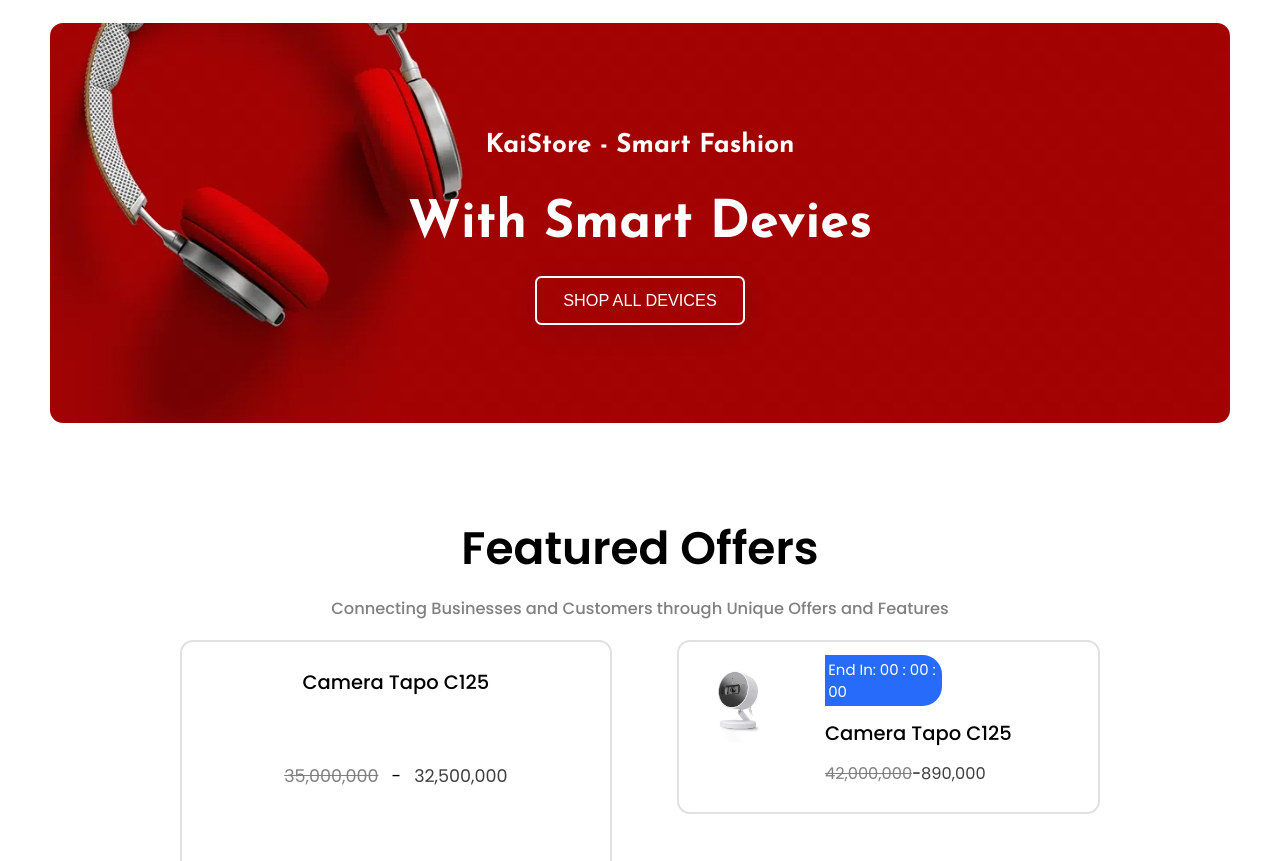
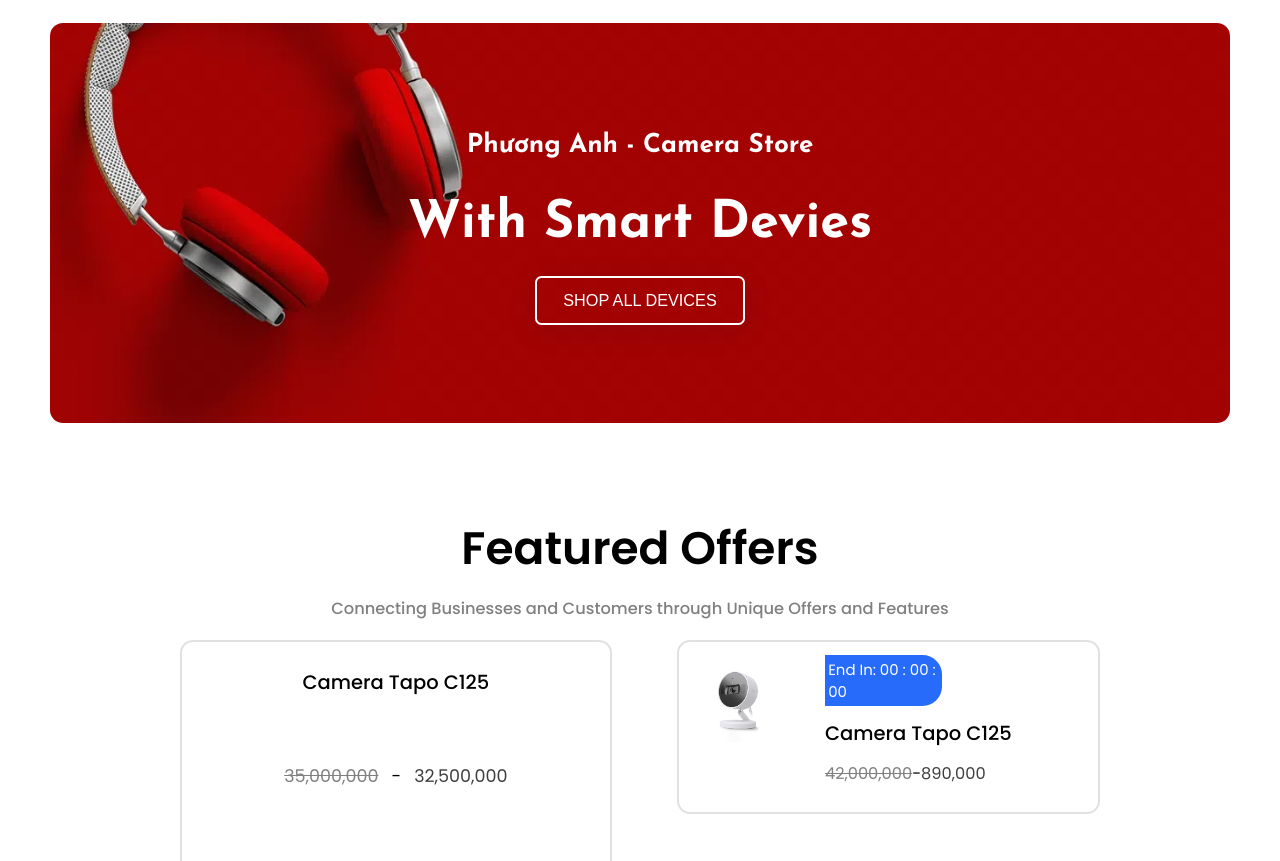
Before and after one commit to NhwTaho/camera-store, a React (Create React App) app: page / in a window 1280 px wide. Shown: the part 1980-2841 px from the top of the page. Built offline with nearby package versions, Linux system fonts and the light colour scheme.

Commit message:
config banner

```diff
--- a/src/components/Banner.jsx
+++ b/src/components/Banner.jsx
@@ -1,12 +1,13 @@
 import React from 'react'
 import bg from '../assets/images/fashion-bg.webp'
+
 import Button from './Button'
 
 const Banner = () => {
   return (
     <div className="banner">
         <div className="banner__content">
-            <h2>KaiStore - Smart Fashion</h2>
+            <h2>Phương Anh - Camera Store</h2>
             <h1>With Smart Devies</h1>
             <Button>
                 <span>Shop All Devices</span>
```
Also changed, not shown: src/assets/images/banner.webp (added), src/assets/images/test-logo (4).png (added).
